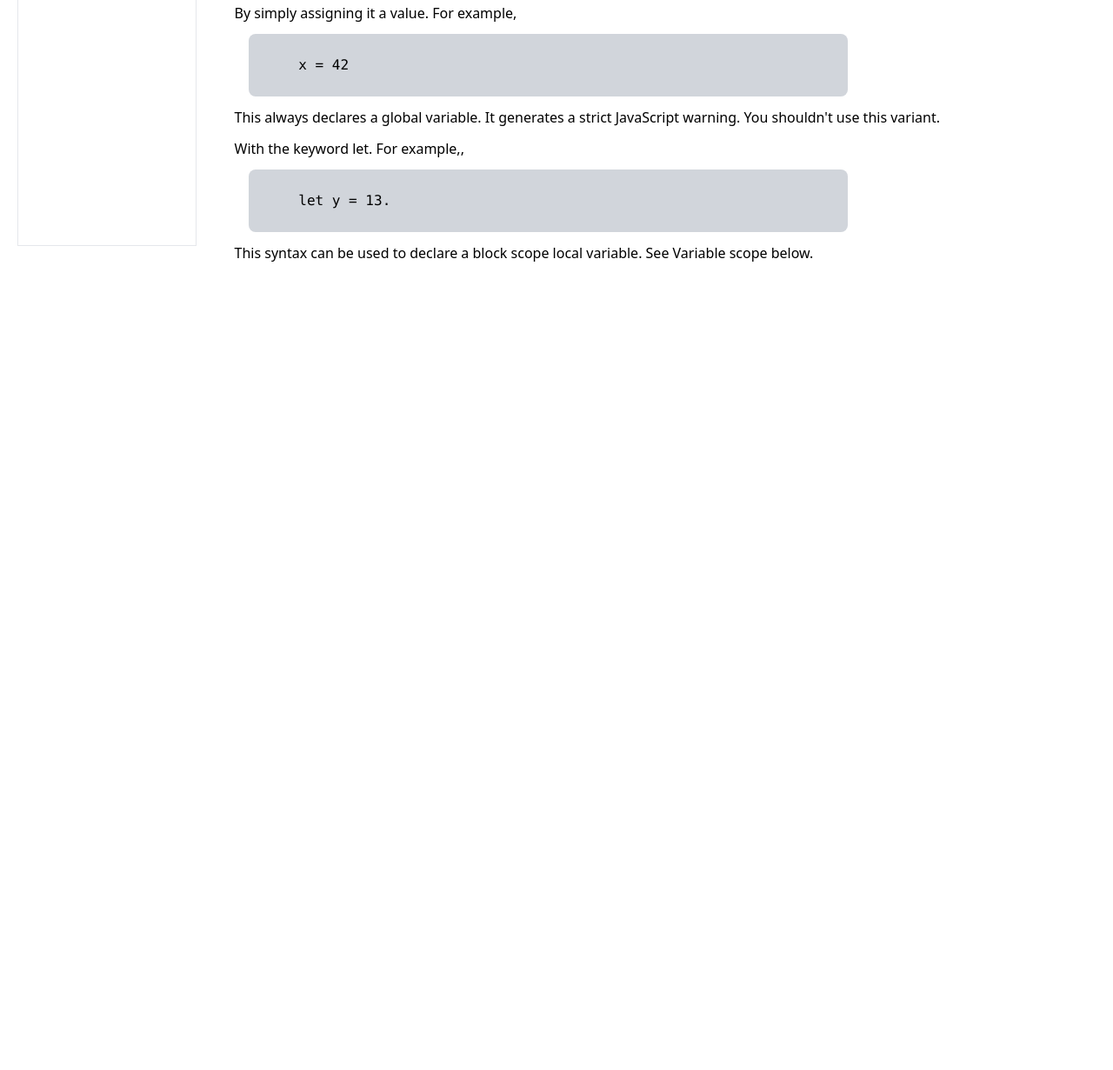
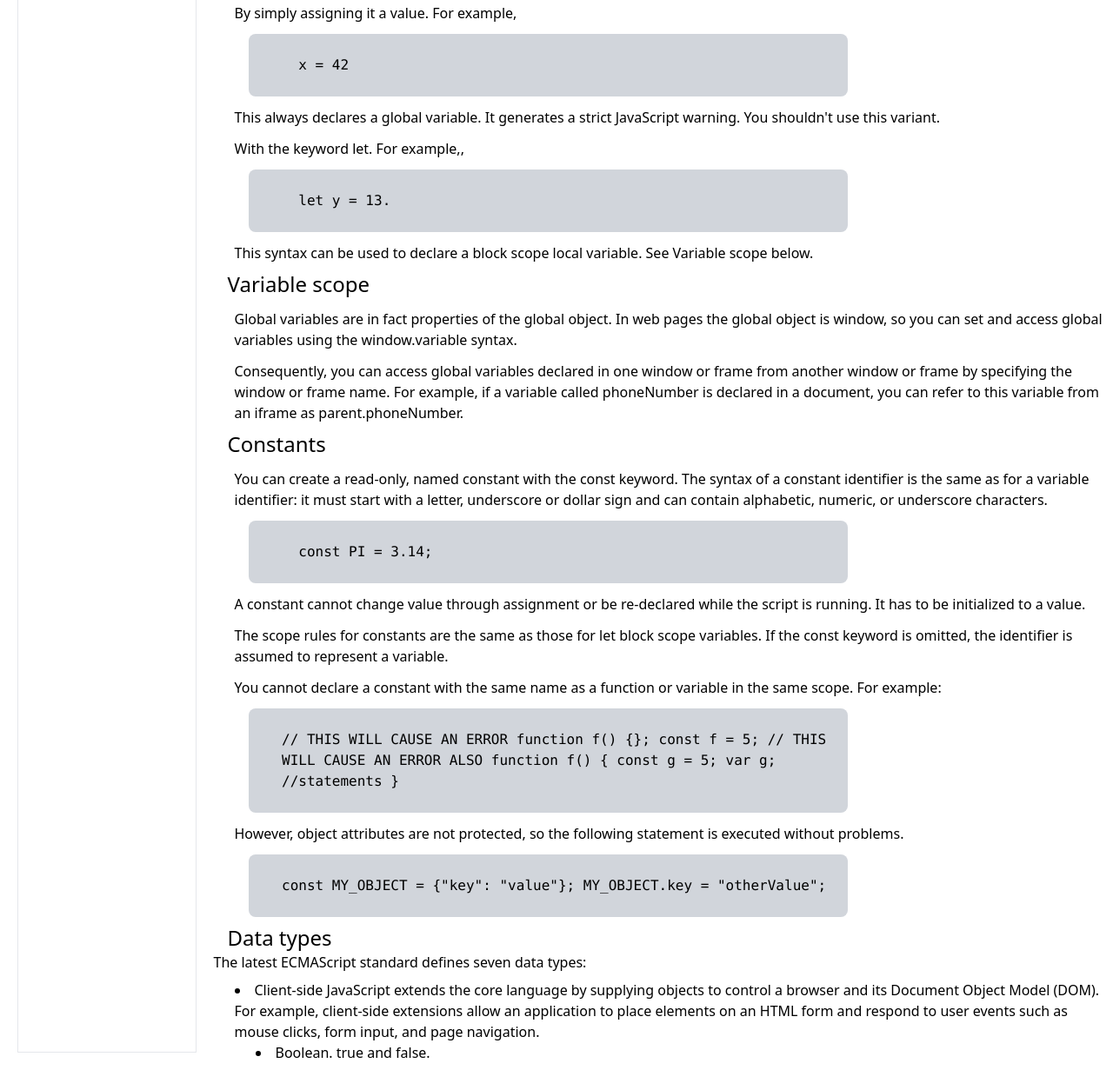
Before and after one commit to torpakwastaken/fcc-technical-documantation-page, a website: page src/index.html in a window 1280 px wide. Shown: the part 1553-2784 px from the top of the page at 87% size. Before the commit the page ends 1856 px from the top, so only its background shows below. Drawn offline with Linux system fonts and the light colour scheme.

Commit message:
added couple of sections

```diff
--- a/src/index.html
+++ b/src/index.html
@@ -121,7 +121,50 @@
         </code></pre>
         <p class="mt-3 ml-6">This syntax can be used to declare a block scope local variable. See Variable scope below.</p>
       </section>
-      <section></section>
+      <section id="variable-scope" class="pt-2">
+        <header class="text-2xl pl-4">Variable scope</header>
+        <p class="mt-3 ml-6">Global variables are in fact properties of the global object. In web pages the global object is window, so you can set and access global variables using the window.variable syntax.</p>
+        <p class="mt-3 ml-6">Consequently, you can access global variables declared in one window or frame from another window or frame by specifying the window or frame name. For example, if a variable called phoneNumber is declared in a document, you can refer to this variable from an iframe as parent.phoneNumber.</p>
+      </section>
+
+      <section id="constants" class="pt-2">
+        <header class="text-2xl pl-4">Constants</header>
+        <p class="mt-3 ml-6">You can create a read-only, named constant with the const keyword. The syntax of a constant identifier is the same as for a variable identifier: it must start with a letter, underscore or dollar sign and can contain alphabetic, numeric, or underscore characters.</p>
+        <pre class="w-2/3 h-auto mt-3 ml-10 bg-gray-300 rounded-lg"><code class="p-2 m-2">
+      const PI = 3.14;
+            </code></pre>
+            <p class="mt-3 ml-6">A constant cannot change value through assignment or be re-declared while the script is running. It has to be initialized to a value.</p>
+            <p class="mt-3 ml-6">The scope rules for constants are the same as those for let block scope variables. If the const keyword is omitted, the identifier is assumed to represent a variable.</p>
+            <p class="mt-3 ml-6">You cannot declare a constant with the same name as a function or variable in the same scope. For example:</p>
+            <pre class="w-2/3 h-auto mt-3 ml-10 bg-gray-300 rounded-lg"><code class="p-2 m-2">
+    // THIS WILL CAUSE AN ERROR function f() {}; const f = 5; // THIS
+    WILL CAUSE AN ERROR ALSO function f() { const g = 5; var g;
+    //statements }
+                    </code></pre>
+             <p class="mt-3 ml-6">However, object attributes are not protected, so the following statement is executed without problems.</p>
+             <pre class="w-2/3 h-auto mt-3 ml-10 bg-gray-300 rounded-lg"><code class="p-2 m-2">
+    const MY_OBJECT = {"key": "value"}; MY_OBJECT.key = "otherValue";
+                </code></pre>
+      </section>
+      <section id="data-types" class="pt-2">
+        <header class="text-2xl pl-4">Data types</header>
+        <p>
+          The latest ECMAScript standard defines seven data types:
+          <ul class="p-2 list-disc list-inside pl-6">
+            <li>
+              Client-side JavaScript extends the core language by supplying
+              objects to control a browser and its Document Object Model (DOM).
+              For example, client-side extensions allow an application to place
+              elements on an HTML form and respond to user events such as mouse
+              clicks, form input, and page navigation.
+            </li>
+            <li class="pl-6 list-circle">
+              Boolean. true and false.
+            </li>
+          </ul>
+
+        </p>
+      </section>
     </main>
   </body>
 </html>
```
Also changed, not shown: dist/output.css.
